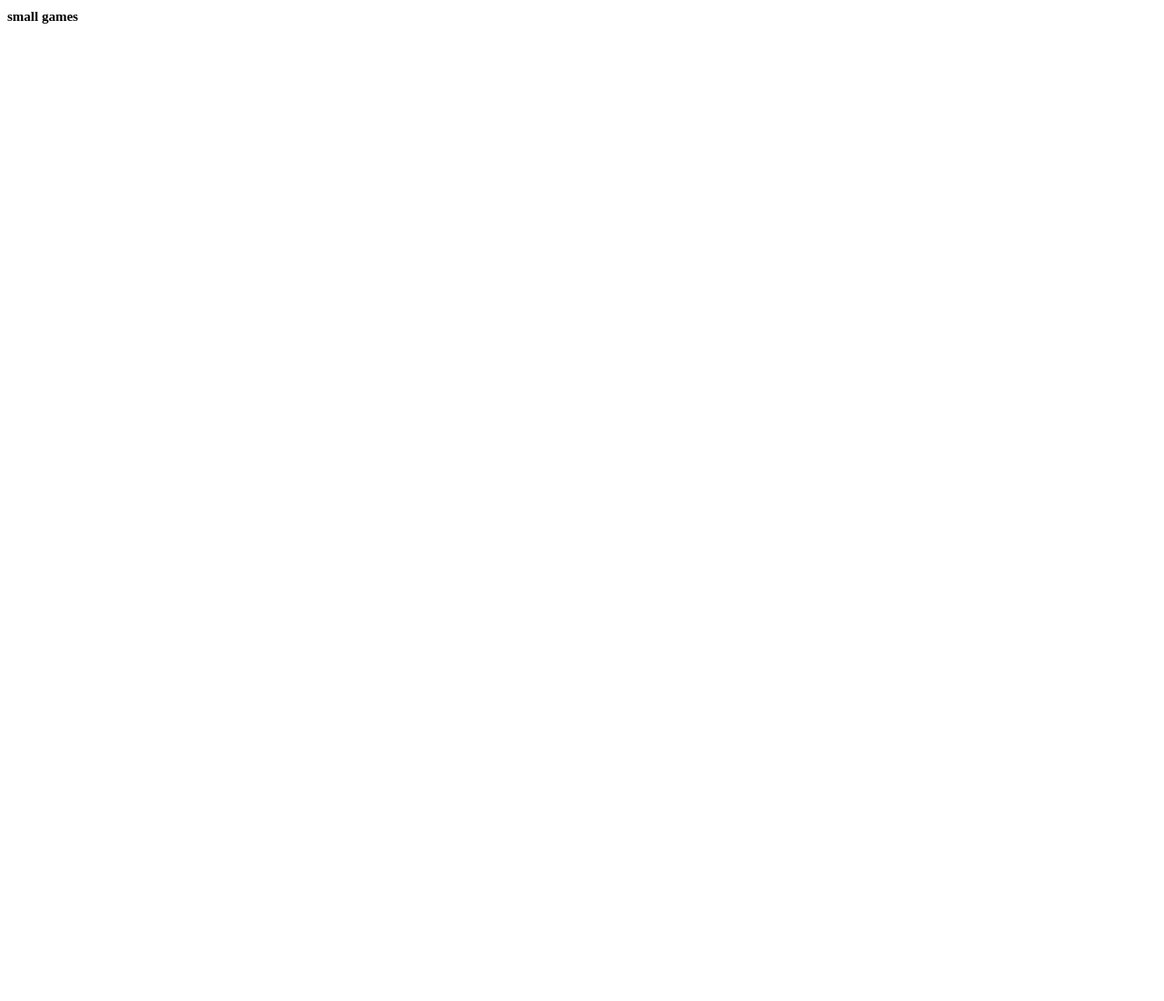
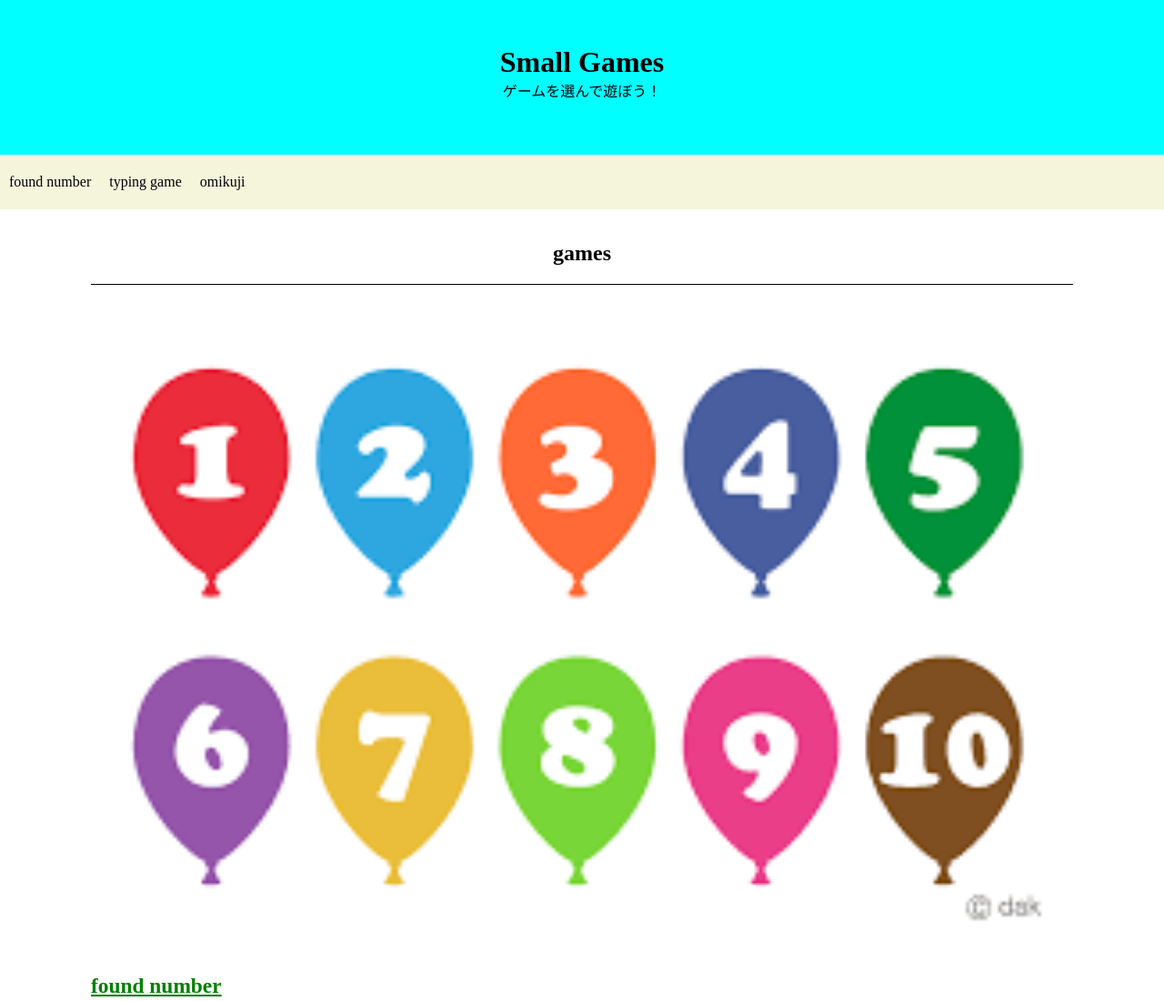
Before and after one commit to yoshimu708/smallgames, a plain HTML site: page index.html in a window 1280 px wide. Shown: the top 1100 px of the page at 91% size. Before the commit the page ends 800 px from the top, so only its background shows below. Drawn offline with Linux system fonts and the light colour scheme.

Commit message:
リンクの設置とサイトのデザイン

```diff
--- a/css/styles.css
+++ b/css/styles.css
@@ -1,3 +1,89 @@
-h1{
-  font-size:15px;
+body{
+  margin:0;
 }
+
+.header-title{
+  background-color: aqua;
+  height:120px;
+  text-align: center;
+  padding-top:50px;
+}
+.header-title h1{
+  margin:0;
+}
+.header-title p{
+  margin:0;
+}
+
+.header-menus{
+  background-color: beige;
+  height:60px;
+  line-height: 50px;
+}
+
+.header-menus ul{
+  list-style: none;
+  display: flex;
+  margin:0;
+  padding:0;
+}
+
+.header-menus li{
+  margin:5px 10px;
+}
+.header-menus a{
+  text-decoration: none;
+  color:black;
+}
+
+.header-menus a:hover{
+  opacity: 0.2;
+}
+
+.games img{
+  width:100%;
+}
+
+.games > h1{
+  text-align: center;
+  padding-top:15px;
+}
+
+.games .game-info{
+  margin:0 100px;
+}
+
+.games section{
+  padding-bottom:60px;
+  padding-top:10px;
+  border-top:1px solid black;
+}
+
+.games section a{
+  color:green;
+  font-size: 20px;
+}
+
+footer{
+  background-color: black;
+  color:white;
+
+}
+footer ul{
+  list-style: none;
+  display: flex;
+}
+
+footer li{
+  margin:5px 10px;
+}
+footer a{
+  text-decoration: none;
+  color:white;
+}
+.message{
+  text-align: center;
+}
+.message h2{
+  margin: 0;
+}
--- a/index.html
+++ b/index.html
@@ -1,11 +1,54 @@
 <!DOCTYPE html>
-<html>
+<html lang="ja">
   <head>
     <meta charset="utf-8">
     <title>small games</title>
     <link rel="stylesheet" href="css/styles.css">
   </head>
   <body>
-    <h1>small games</h1>
+    <header>
+      <div class="header-title">
+        <h1>Small Games</h1>
+        <p>ゲームを選んで遊ぼう！</p>
+      </div>
+      <div class="header-menus">
+        <ul>
+          <li><a href="#touchnumber">found number</a></li>
+          <li><a href="#typing">typing game</a></li>
+          <li><a href="#omikuji">omikuji</a></li>
+        </ul>
+      </div>
+    </header>
+    <section class="games">
+      <h1>games</h1>
+      <div class="game-info">
+        <section id="touchnumber">
+          <img src="img/number.png" alt="数字を順番にタッチするゲーム">
+          <a href="https://yoshimu708.github.io/touchisnumber/"><h1>found number</h1></a>          <p>数字を順番にクリックして秒数を競おう！</p>
+        </section>
+        <section id="typing">
+          <img src="img/typing.jpg" alt="タイピングゲーム">
+          <a href="https://yoshimu708.github.io/typing/"><h1>typing game</h1></a>          <p>タイピング誰が一番早い？</p>
+        </section>
+        <section id="omikuji">
+          <img src="img/omikuji.png" alt="数字を順番にタッチするゲーム">
+          <a href="https://yoshimu708.github.io/omikuji/"><h1>omikuji</h1></a>
+          <p>運勢を占おう！</p>
+        </section>
+      </div>
+
+    </section>
+
+    <footer>
+      <ul>
+        <li><a href="#touchnumber">found number</a></li>
+        <li><a href="#typing">typing game</a></li>
+        <li><a href="#omikuji">omikuji</a></li>
+      </ul>
+      <div class="message">
+        <h2>Enjoy the game!</h2>
+      </div>
+    </footer>
+
   </body>
 </html>
```
Also changed, not shown: img/number.png (added), img/omikuji.png (added), img/typing.jpg (added).
